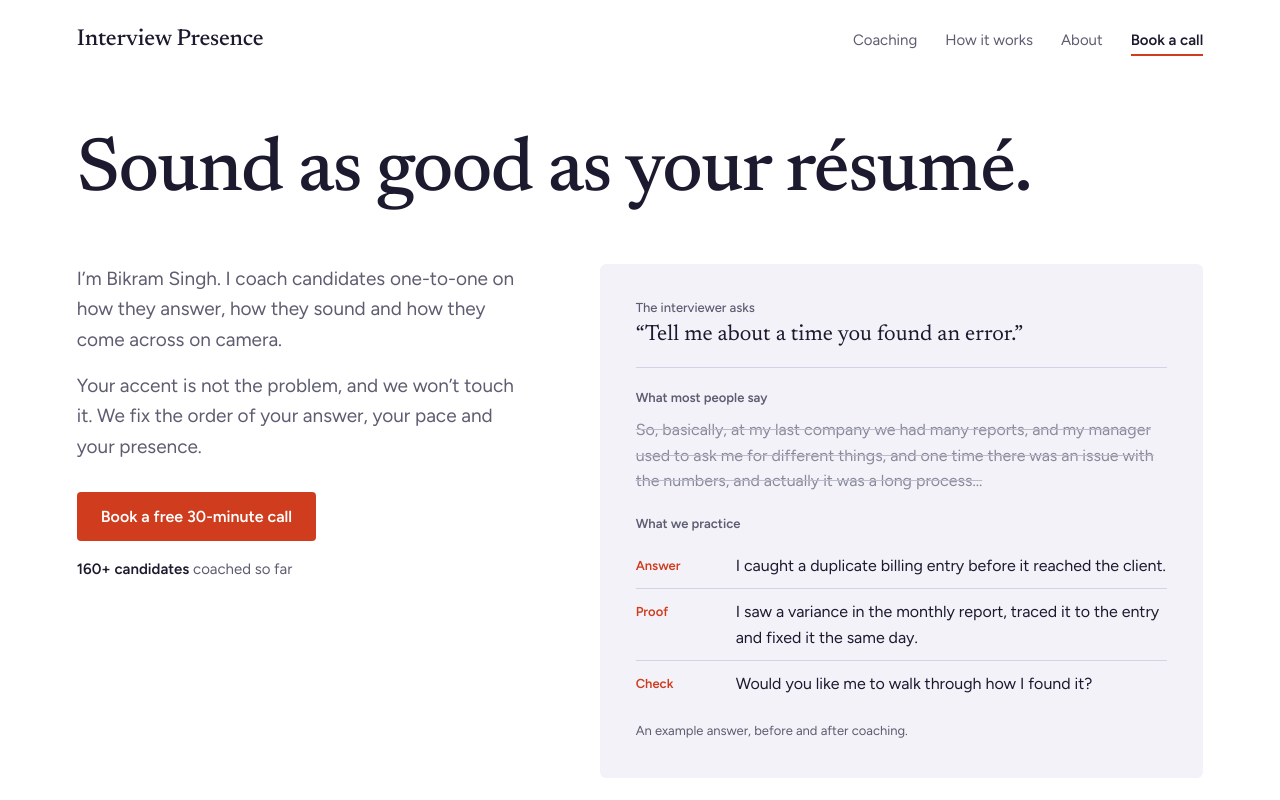
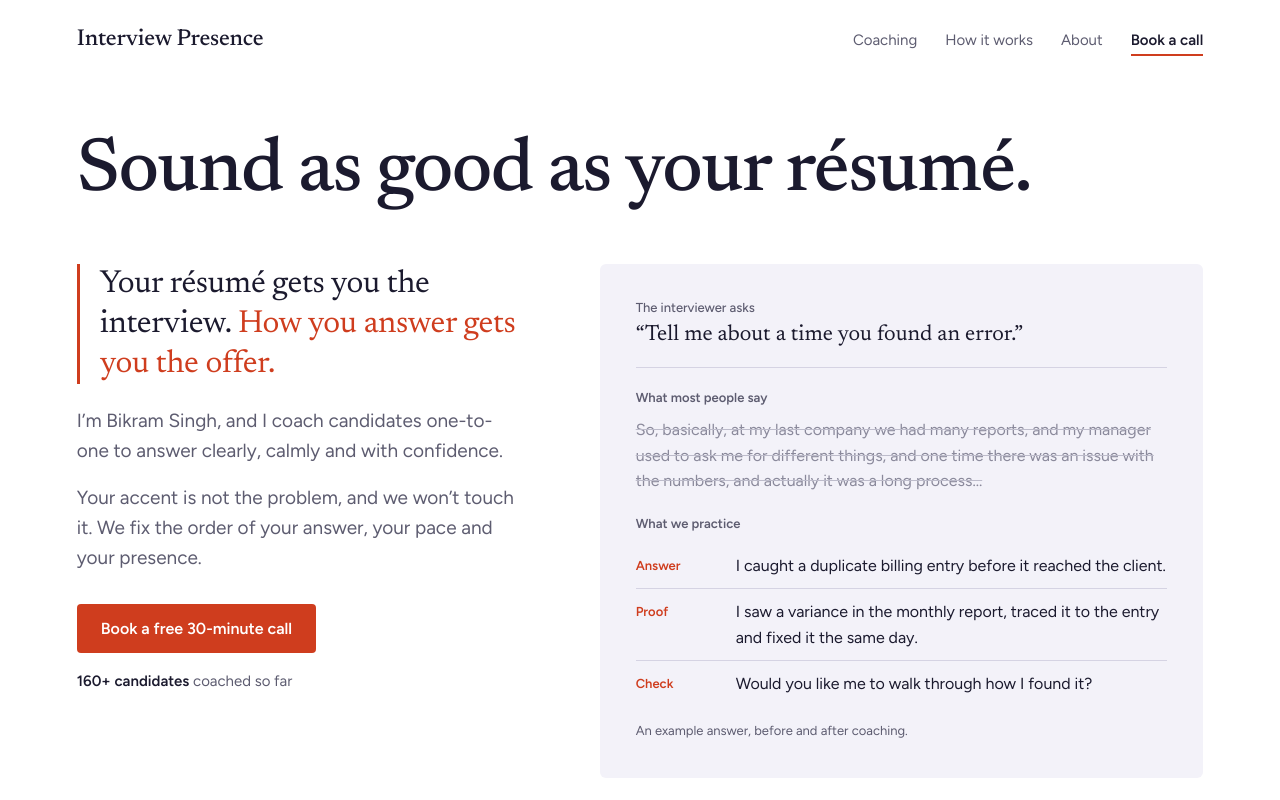
Before and after one commit to bikram9-9/interviewpresence, a plain HTML site: page index.html in a window 1280 px wide. Shown: the top 800 px of the page. Drawn offline with Linux system fonts and the light colour scheme.

Commit message:
Highlight main selling line in hero
Co-Authored-By: Claude Opus 5.5 <noreply@anthropic.com>
Claude-Session: https://claude.ai/code/session_01TaQiTEcLCcpvWTvwWKEJGK

```diff
--- a/index.html
+++ b/index.html
@@ -38,6 +38,8 @@ header.band{padding-top:clamp(28px,4vw,56px)}
 .hero{display:grid;grid-template-columns:minmax(0,.85fr) minmax(0,1.15fr);gap:clamp(32px,6vw,88px);margin-top:clamp(32px,4vw,56px);align-items:start}
 .intro p{font-size:19px;color:var(--soft)}
 .intro p+p{margin-top:16px}
+.intro .pitch{font-family:Newsreader,Georgia,serif;font-size:clamp(26px,2.6vw,32px);line-height:1.25;letter-spacing:-.01em;color:var(--ink);border-left:3px solid var(--act);padding-left:20px;margin-bottom:22px}
+.intro .pitch span{color:var(--act)}
 .intro .btn{margin-top:30px}
 .intro .count{font-size:15px;margin-top:16px;color:var(--soft)}
 .intro .count b{color:var(--ink);font-weight:600}
@@ -99,7 +101,8 @@ footer{display:flex;justify-content:space-between;gap:12px;flex-wrap:wrap;font-s
 <h1>Sound as good as your résumé.</h1>
 <div class="hero">
 <div class="intro">
-<p>I’m Bikram Singh. I coach candidates one-to-one on how they answer, how they sound and how they come across on camera.</p>
+<p class="pitch">Your résumé gets you the interview. <span>How you answer gets you the offer.</span></p>
+<p>I’m Bikram Singh, and I coach candidates one-to-one to answer clearly, calmly and with confidence.</p>
 <p>Your accent is not the problem, and we won’t touch it. We fix the order of your answer, your pace and your presence.</p>
 <a class="btn" href="https://calendly.com/singh-bikram8118/30min" target="_blank" rel="noopener">Book a free 30-minute call</a>
 <p class="count"><b>160+ candidates</b> coached so far</p>
```
